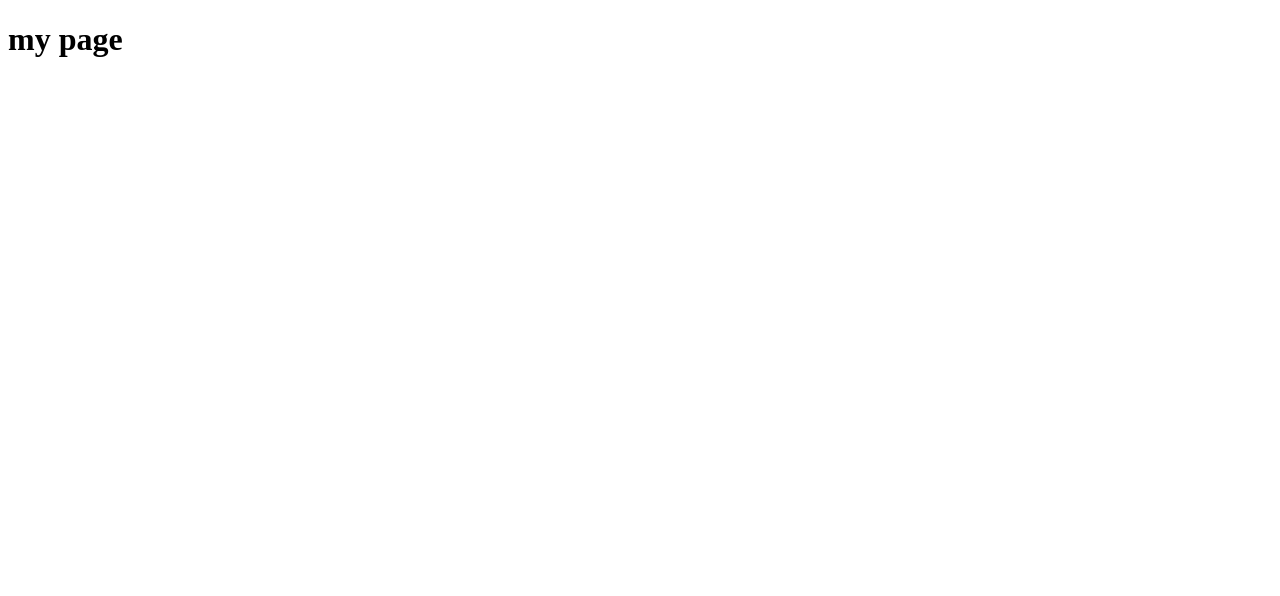
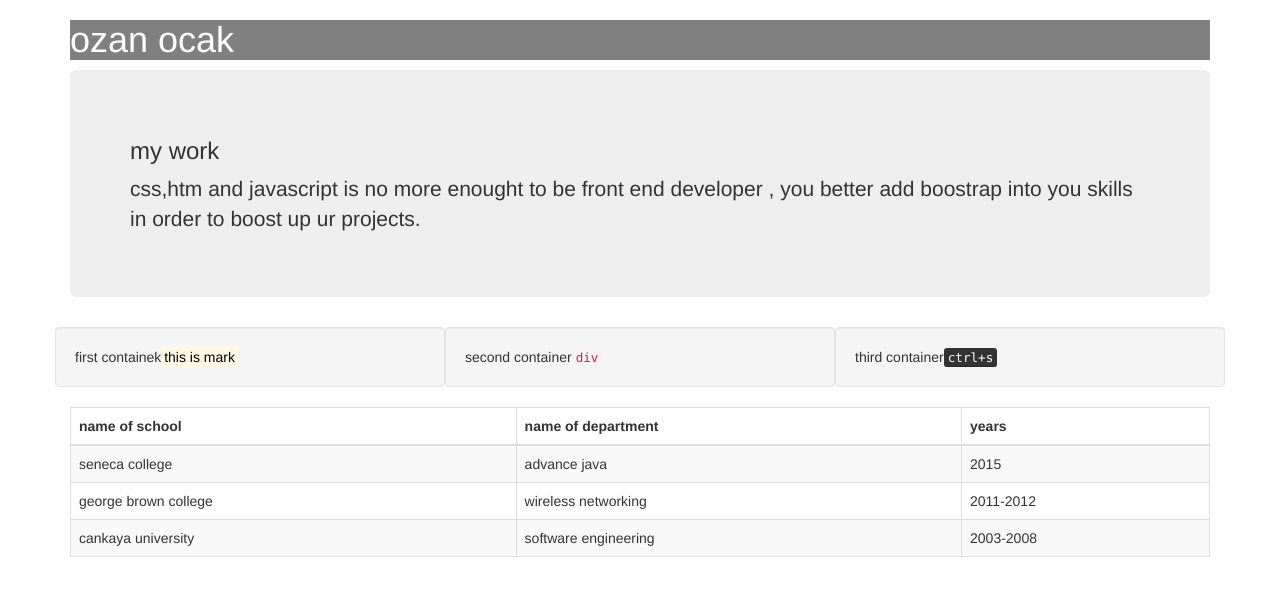
Before and after one commit to OzanOcak/my_page001, a plain HTML site: page index.html in a window 1280 px wide. Drawn offline with nearby package versions, Linux system fonts and the light colour scheme.

Commit message:
index.html modified with bootstrap

```diff
--- a/index.html
+++ b/index.html
@@ -2,9 +2,57 @@
 <html lang="en-ca">
 <head>
 	<meta charset="utf-8">
+	<meta name="viewport" content="width=device-width, initial-scale=1">
 	<title>my page</title>
+	<link rel="stylesheet" href="http://maxcdn.bootstrapcdn.com/bootstrap/3.3.6/css/bootstrap.min.css">
 </head>
 <body>
- <h1>my page</h1>
+
+ <div class="container">
+ <h1 style="background-color:gray;color:white;">ozan ocak</h1>
+
+ <div class="jumbotron">
+   <h3> my work </h3>
+   <p>css,htm and javascript is no more enought to be front end developer , you better add boostrap into you skills in order to boost up ur projects.</p>
+ </div>
+ <div class="row">
+ 	<div class="well col-sm-4">first containek<mark>this is mark</mark></div>
+ 	<div class="well col-sm-4">second container<code>div</code></div>
+ 	<div class="well col-sm-4">third container<kbd>ctrl+s</kbd></div>
+ </div>
+
+ <table class="table table-striped table-bordered table-hover">
+    <thead>
+      <tr>
+        <th>name of school</th>
+        <th>name of department</th>
+        <th>years</th>
+      </tr>
+    </thead>
+    <tbody>
+      <tr>
+        <td>seneca college</td>
+        <td>advance java </td>
+        <td>2015</td>
+      </tr>
+       <tr>
+        <td>george brown college</td>
+        <td>wireless networking </td>
+        <td>2011-2012</td>
+      </tr>
+      <tr>
+        <td>cankaya university</td>
+        <td>software engineering</td>
+        <td>2003-2008</td>
+      </tr>
+    </tbody>
+ </table>
+
+</div><!--end of container -->
+ <!-- jQuery library -->
+<script src="https://ajax.googleapis.com/ajax/libs/jquery/1.12.0/jquery.min.js"></script>
+
+<!-- Latest compiled JavaScript -->
+<script src="http://maxcdn.bootstrapcdn.com/bootstrap/3.3.6/js/bootstrap.min.js"></script>
 </body>
 </html>
```
